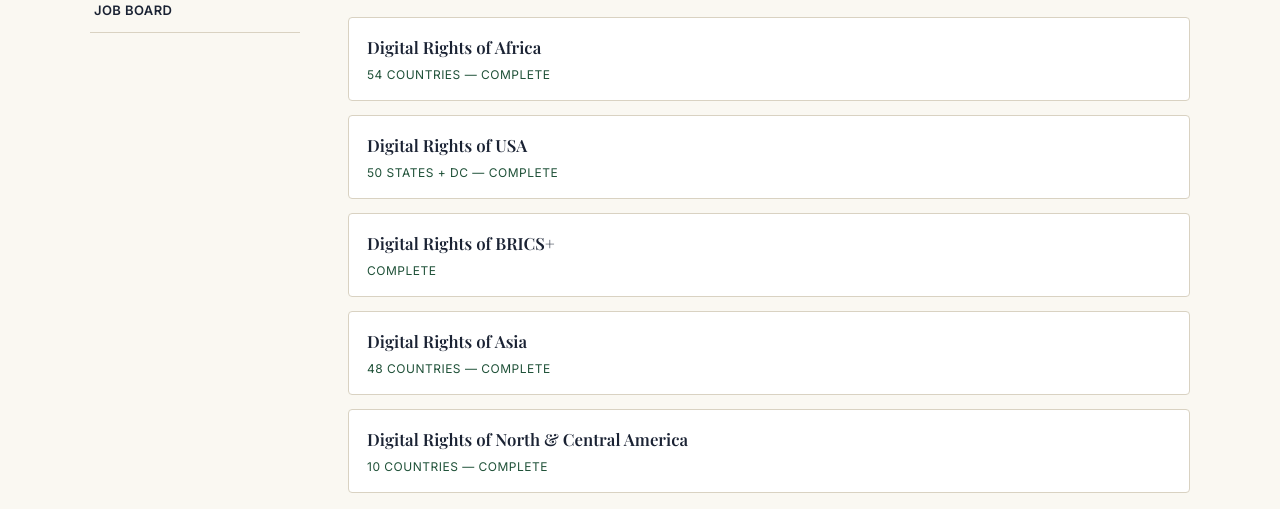
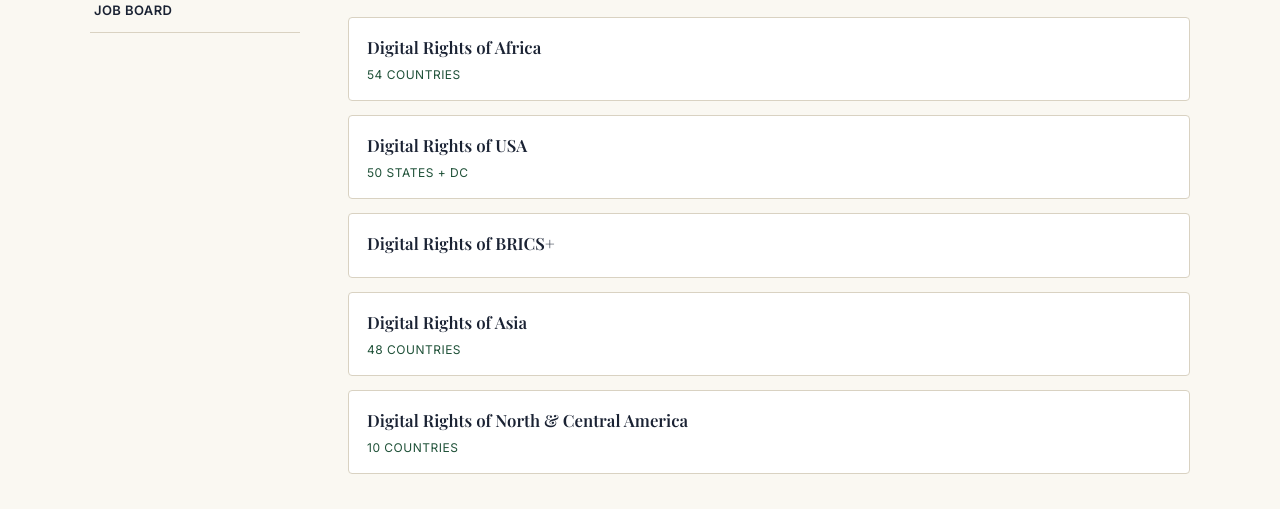
Before and after one commit to rowahtaha/policy-brief-site, a plain HTML site: page digital-rights.html in a window 1280 px wide. Shown: the part 443-952 px from the top of the page. Drawn offline with nearby package versions, Linux system fonts and the light colour scheme.

Commit message:
Remove 'complete' status labels from Digital Rights Projects hub

```diff
--- a/digital-rights.html
+++ b/digital-rights.html
@@ -33,23 +33,22 @@
     <div class="region-cards" style="grid-template-columns: 1fr;">
       <a class="region-card" href="africa-rights.html" style="text-decoration:none; display:block;">
         <div class="region-title">Digital Rights of Africa</div>
-        <div class="region-status done">54 countries — complete</div>
+        <div class="region-status done">54 countries</div>
       </a>
       <a class="region-card" href="usa-rights.html" style="text-decoration:none; display:block;">
         <div class="region-title">Digital Rights of USA</div>
-        <div class="region-status done">50 states + DC — complete</div>
+        <div class="region-status done">50 states + DC</div>
       </a>
       <a class="region-card" href="brics-rights.html" style="text-decoration:none; display:block;">
         <div class="region-title">Digital Rights of BRICS+</div>
-        <div class="region-status done">Complete</div>
       </a>
       <a class="region-card" href="asia-rights.html" style="text-decoration:none; display:block;">
         <div class="region-title">Digital Rights of Asia</div>
-        <div class="region-status done">48 countries — complete</div>
+        <div class="region-status done">48 countries</div>
       </a>
       <a class="region-card" href="namerica-rights.html" style="text-decoration:none; display:block;">
         <div class="region-title">Digital Rights of North &amp; Central America</div>
-        <div class="region-status done">10 countries — complete</div>
+        <div class="region-status done">10 countries</div>
       </a>
     </div>
 
```
